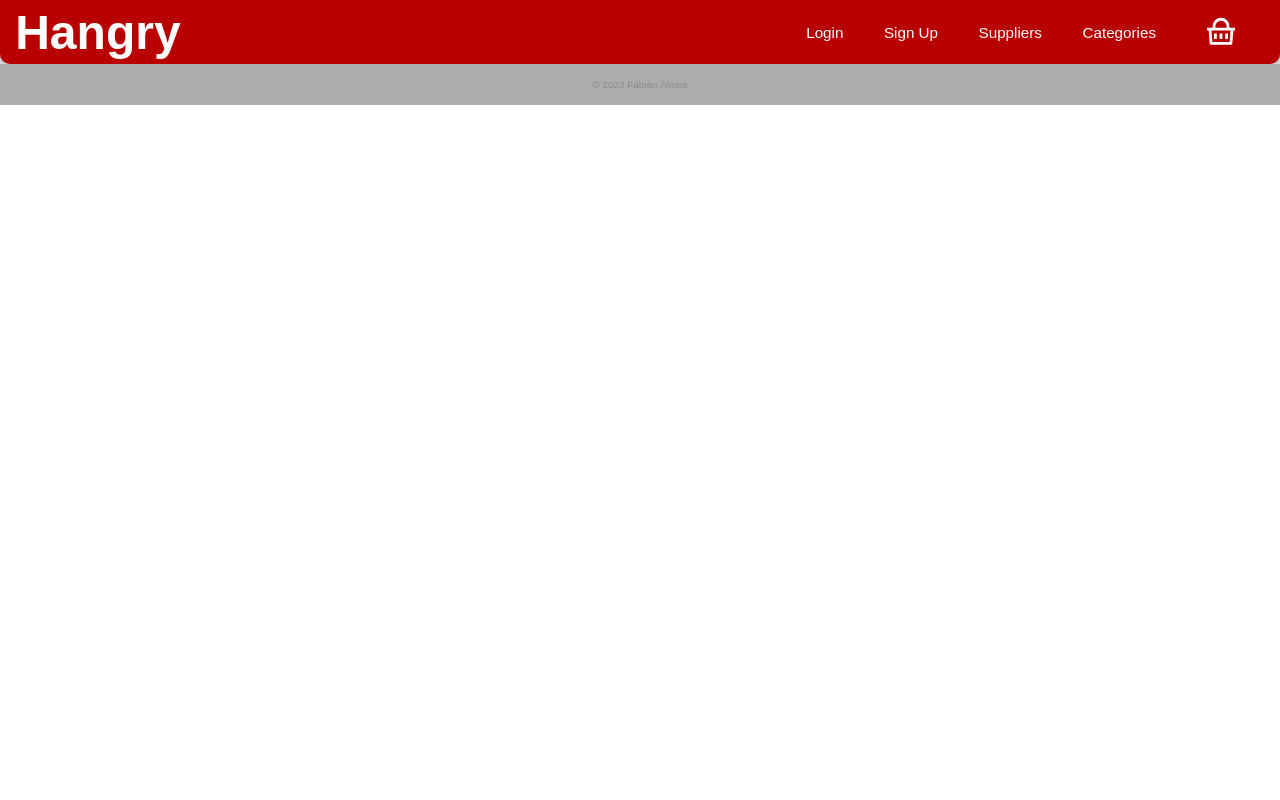
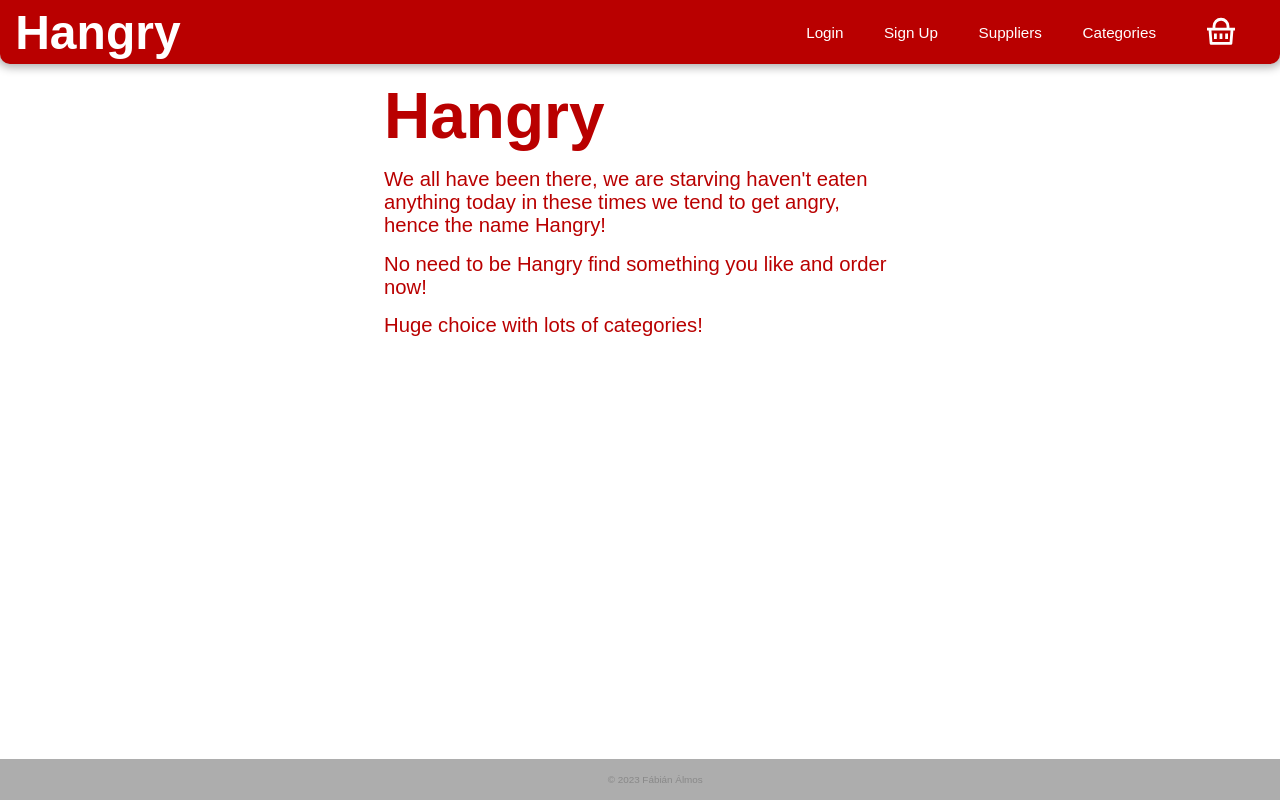
Before and after one commit to Crazzy4999/kurzus, a Vue app: page / in a window 1280 px wide. Built offline with nearby package versions, Linux system fonts and the light colour scheme.

Commit message:
Minor features

```diff
--- a/src/components/Content.vue
+++ b/src/components/Content.vue
@@ -5,11 +5,35 @@
 <template>
     <main>
         <section>
-
+            <h1>Hangry</h1>
+            <p>We all have been there, we are starving haven't eaten anything today in these times we tend to get angry, hence the name Hangry!</p>
+            <p>No need to be Hangry find something you like and order now!</p>
+            <p>Huge choice with lots of categories!</p>
         </section>
     </main>
 </template>
 
 <style scoped>
+    section {
+        width: 40%;
+        margin-inline: auto;
+    }
 
+    h1 {
+        font-size: var(--h1-size);
+        color: var(--second-color);
+        margin-block: var(--p-size);
+    }
+
+    p {
+        font-size: var(--h4-size);
+        color: var(--second-color);
+        margin-block: var(--p-size);
+    }
+
+    @media only screen and (hover: none) and (pointer: coarse) {
+        section {
+            width: 80%
+        }
+    }
 </style>
--- a/src/components/Footer.vue
+++ b/src/components/Footer.vue
@@ -10,10 +10,13 @@
 
 <style scoped>
     footer {
+        position: fixed;
         text-align: center;
         font-size: var(--sub-p-size);
         color: var(--settings-dark);
         background-color: var(--settings-color);
+        width: 100%;
+        bottom: 0;
         padding: var(--p-size);
     }
 </style>
--- a/src/views/HomeView.vue
+++ b/src/views/HomeView.vue
@@ -1,6 +1,5 @@
 <script setup lang="ts">
 import Header from "@/components/Header.vue"
-import Sidebar from "@/components/Sidebar.vue"
 import Content from "@/components/Content.vue"
 import Footer from "@/components/Footer.vue"
 </script>
```
